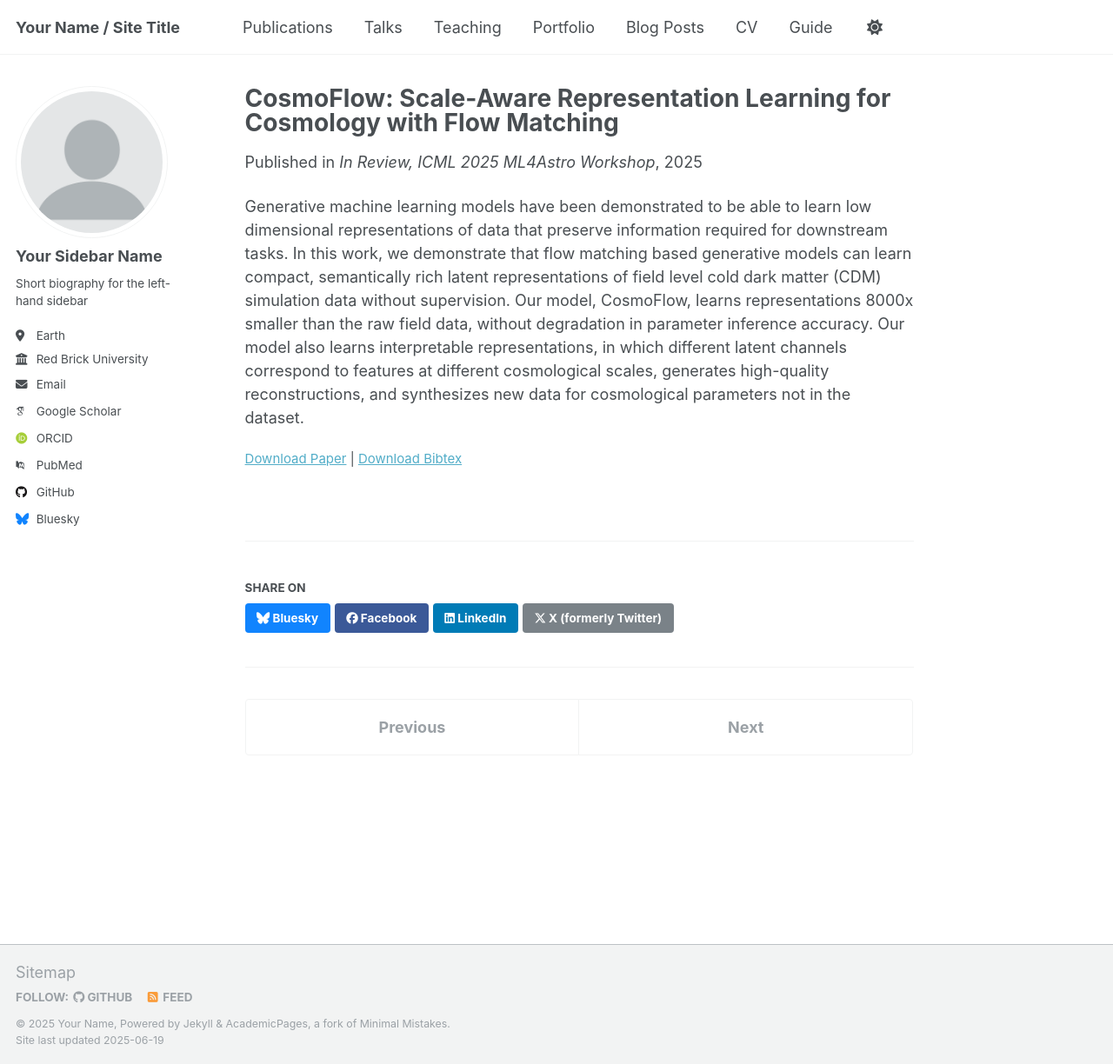
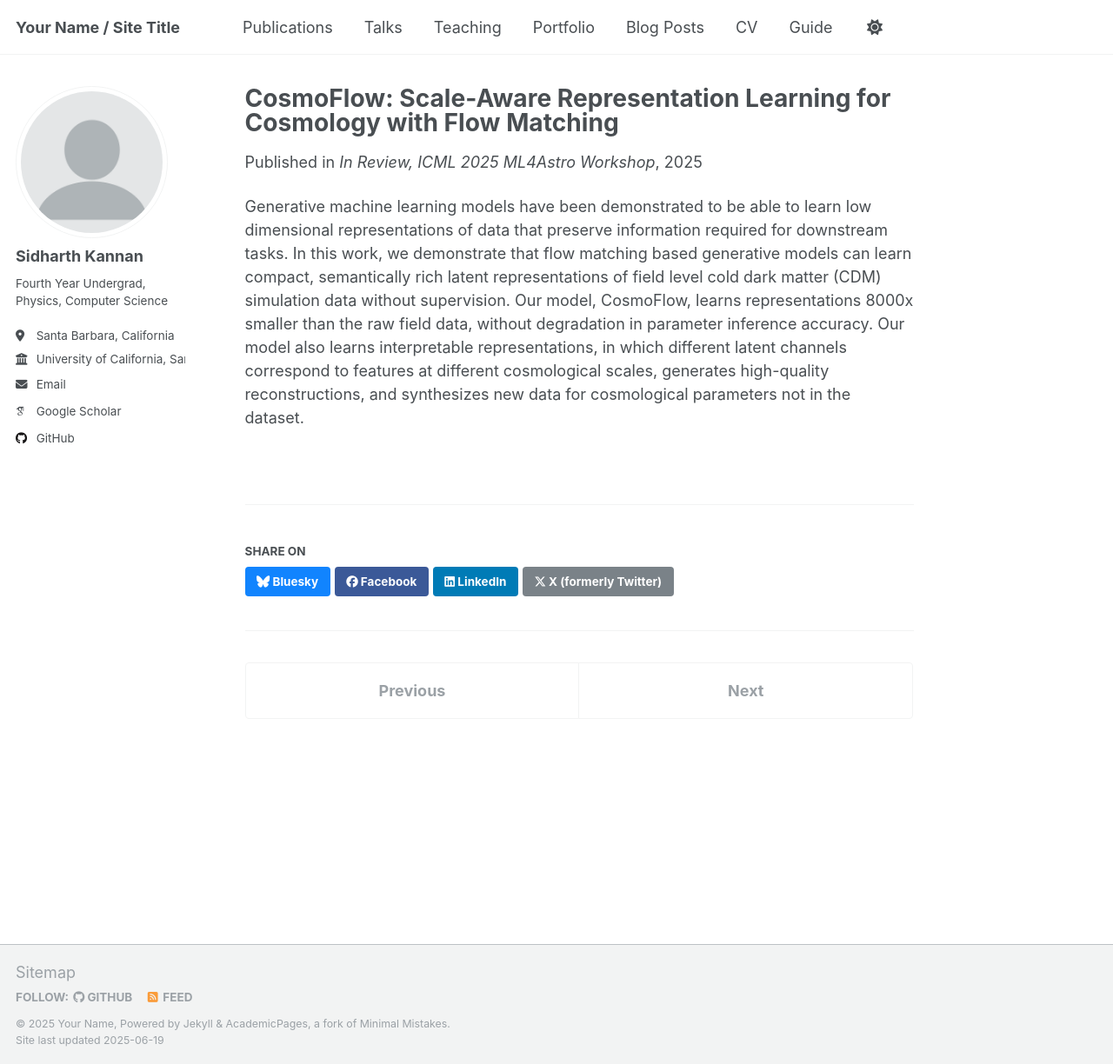
Before and after one commit to sidk2/sidk2.github.io, a Jekyll site: the page built from _publications/cosmoflow.md, in a window 1280 px wide and 1224 px high. Shown: the whole window at 87% size. Built offline with Jekyll 4.4.1, drawn with Linux system fonts in a browser that asks for light colours; some web fonts are replaced.

Commit message:
fix menu

```diff
--- a/_config.yml
+++ b/_config.yml
@@ -13,9 +13,9 @@
 title_separator          : "-"
 name                     : &name "Your Name"
 description              : &description "personal description"
-url                      : https://academicpages.github.io # the base hostname & protocol for your site e.g. "https://[your GitHub username].github.io" or if you already have some other page hosted on Github then use "https://[your GitHub username].github.io/[Your Repo Name]"
+url                      : https://sidk2.github.io # the base hostname & protocol for your site e.g. "https://[your GitHub username].github.io" or if you already have some other page hosted on Github then use "https://[your GitHub username].github.io/[Your Repo Name]"
 baseurl                  : "" # the subpath of your site, e.g. "/blog"
-repository               : "academicpages/academicpages.github.io"
+repository               : "sidk2/sidk2.github.io"
 
 # Site Author - The following control what appear as part of the author content on the side bar.
 #               If a field is blank the icon and link will not appear, otherwise it will be shown.
@@ -23,22 +23,20 @@
 author:
   # Biographic information
   avatar           : "profile.png"
-  name             : "Your Sidebar Name"
+  name             : "Sidharth Kannan"
   pronouns         : # example: "she/her"
-  bio              : "Short biography for the left-hand sidebar"
-  location         : "Earth"
-  employer         : "Red Brick University"
+  bio              : "Fourth Year Undergrad, Physics, Computer Science"
+  location         : "Santa Barbara, California"
+  employer         : "University of California, Santa Barbara"
   uri              : # URL
-  email            : "none@example.org"
+  email            : "skannan@ucsb.edu"
 
   # Academic websites
   academia         : # URL
   arxiv            : # URL - Update with the correct link to your profile
-  googlescholar    : "https://scholar.google.com/citations?user=PS_CX0AAAAAJ"
+  googlescholar    : "https://scholar.google.com/citations?user=EJWSbKUAAAAJ&hl=en"
   impactstory      : # URL
-  orcid            : "http://orcid.org/yourorcidurl"
   semantic         : # URL
-  pubmed           : "https://www.ncbi.nlm.nih.gov/pubmed/?term=john+snow"
   researchgate     : # URL
   scopus           : # URL
 
@@ -46,12 +44,11 @@
   bitbucket        : # Username - Update with your username on the site
   codepen          : # Username
   dribbble         : # Username
-  github           : "academicpages"
+  github           : "sidk2"
   kaggle           : # Username
   stackoverflow    : # User number or user number and name (i.e., use "1" or "1/jeff-atwood")
 
   # Social media
-  bluesky          : "bsky.app" # Replace this with you Bluesky username
   facebook         : # Username
   flickr           : # Username
   foursquare       : # Username
--- a/_publications/cosmoflow.md
+++ b/_publications/cosmoflow.md
@@ -7,7 +7,6 @@
 date: 2025-07-01
 venue: 'In Review, ICML 2025 ML4Astro Workshop'
 paperurl: 'https://openreview.net/pdf?id=VGRQvPxxY5'
-bibtexurl: 'http://academicpages.github.io/files/bibtex1.bib'
 
 ---
 Generative machine learning models have been demonstrated to be able to learn low dimensional representations of data that preserve information required for downstream tasks. In this work, we demonstrate that flow matching based generative models can learn compact, semantically rich latent representations of field level cold dark matter (CDM) simulation data without supervision. Our model, CosmoFlow, learns representations 8000x smaller than the raw field data, without degradation in parameter inference accuracy. Our model also learns interpretable representations, in which different latent channels correspond to features at different cosmological scales, generates high-quality reconstructions, and synthesizes new data for cosmological parameters not in the dataset.
```
